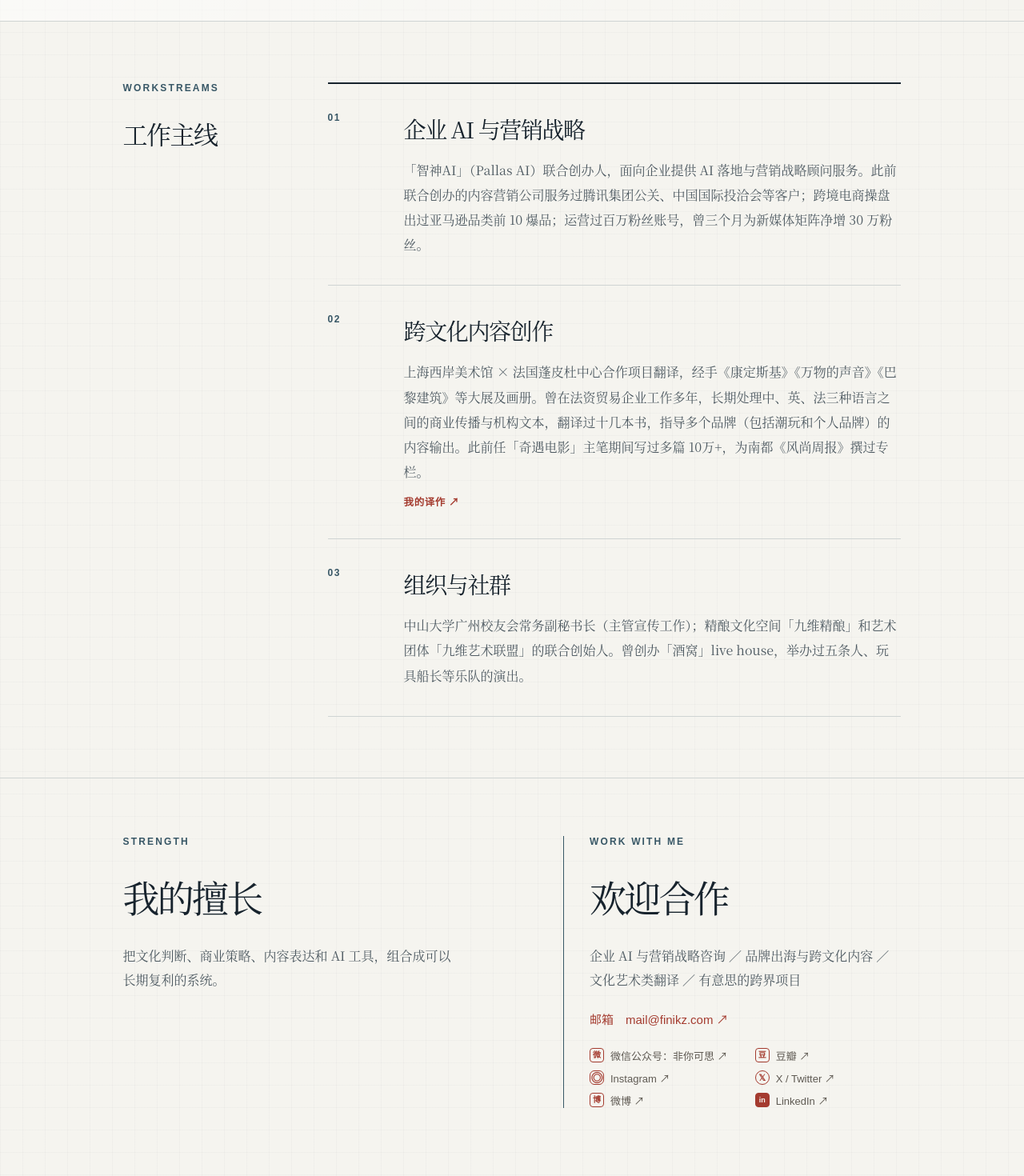
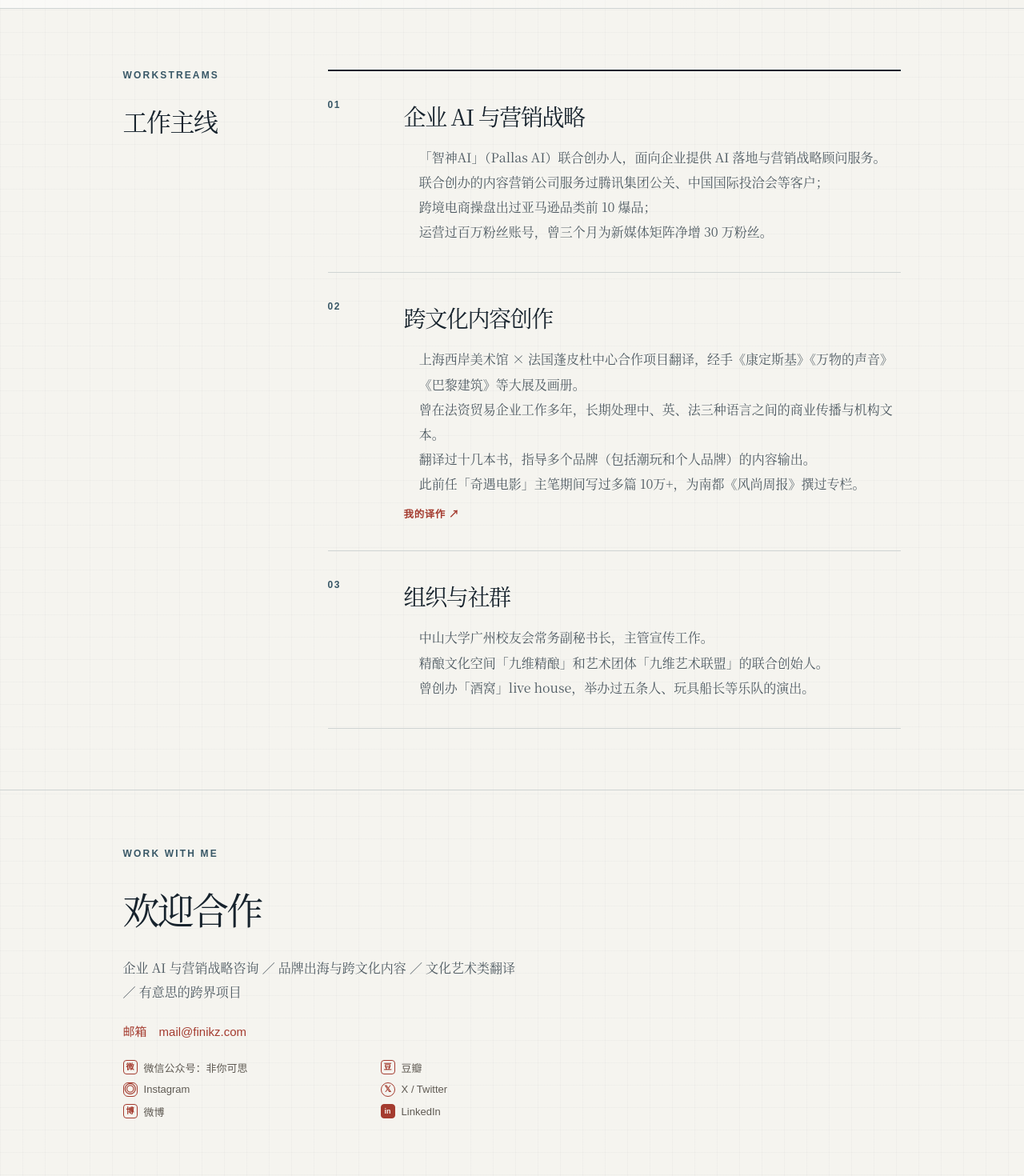
Before and after one commit to finikz/finikz.cn, a Next.js app: page /about in a window 1280 px wide. Shown: the part 520-1990 px from the top of the page at 80% size. Built offline with nearby package versions, Linux system fonts and the light colour scheme.

Commit message:
Restructure About profile

```diff
--- a/app/about/page.tsx
+++ b/app/about/page.tsx
@@ -10,18 +10,32 @@ const workstreams = [
   {
     number: "01",
     title: "企业 AI 与营销战略",
-    text: "「智神AI」（Pallas AI）联合创办人，面向企业提供 AI 落地与营销战略顾问服务。此前联合创办的内容营销公司服务过腾讯集团公关、中国国际投洽会等客户；跨境电商操盘出过亚马逊品类前 10 爆品；运营过百万粉丝账号，曾三个月为新媒体矩阵净增 30 万粉丝。",
+    points: [
+      "「智神AI」（Pallas AI）联合创办人，面向企业提供 AI 落地与营销战略顾问服务。",
+      "联合创办的内容营销公司服务过腾讯集团公关、中国国际投洽会等客户；",
+      "跨境电商操盘出过亚马逊品类前 10 爆品；",
+      "运营过百万粉丝账号，曾三个月为新媒体矩阵净增 30 万粉丝。",
+    ],
   },
   {
     number: "02",
     title: "跨文化内容创作",
-    text: "上海西岸美术馆 × 法国蓬皮杜中心合作项目翻译，经手《康定斯基》《万物的声音》《巴黎建筑》等大展及画册。曾在法资贸易企业工作多年，长期处理中、英、法三种语言之间的商业传播与机构文本，翻译过十几本书，指导多个品牌（包括潮玩和个人品牌）的内容输出。此前任「奇遇电影」主笔期间写过多篇 10万+，为南都《风尚周报》撰过专栏。",
+    points: [
+      "上海西岸美术馆 × 法国蓬皮杜中心合作项目翻译，经手《康定斯基》《万物的声音》《巴黎建筑》等大展及画册。",
+      "曾在法资贸易企业工作多年，长期处理中、英、法三种语言之间的商业传播与机构文本。",
+      "翻译过十几本书，指导多个品牌（包括潮玩和个人品牌）的内容输出。",
+      "此前任「奇遇电影」主笔期间写过多篇 10万+，为南都《风尚周报》撰过专栏。",
+    ],
     href: "/works",
   },
   {
     number: "03",
     title: "组织与社群",
-    text: "中山大学广州校友会常务副秘书长（主管宣传工作）；精酿文化空间「九维精酿」和艺术团体「九维艺术联盟」的联合创始人。曾创办「酒窝」live house，举办过五条人、玩具船长等乐队的演出。",
+    points: [
+      "中山大学广州校友会常务副秘书长，主管宣传工作。",
+      "精酿文化空间「九维精酿」和艺术团体「九维艺术联盟」的联合创始人。",
+      "曾创办「酒窝」live house，举办过五条人、玩具船长等乐队的演出。",
+    ],
   },
 ];
 
@@ -31,9 +45,11 @@ export default function AboutPage() {
       <SiteNav active="about" />
 
       <header className="page-hero about-hero">
-        <p className="eyebrow">ABOUT / FINIKZ</p>
-        <h1>张凤鸣<em> Finikz</em></h1>
-        <p><strong>AI 与营销战略顾问 ｜ 跨文化内容创作者</strong><br />中山大学法语系毕业，用中英法三种语言工作，在文化、商业与技术的交界处做判断。</p>
+        <div className="about-hero-copy">
+          <h1>张凤鸣<em> Finikz</em></h1>
+          <p><strong>AI 与营销战略顾问 ｜ 跨文化内容创作者</strong><br />中山大学法语系毕业，以中英法三种语言工作，擅长用 AI 把文化洞察、商业策略与内容表达，整合成一套长期复利的系统。</p>
+        </div>
+        <aside className="hero-meta">企业 AI 战略咨询 / 营销战略咨询<br />跨文化内容创作 / 中英法三语翻译<br />中山大学广州校友会常务副秘书长<br />九维精酿-九维艺术联盟联合创办人</aside>
       </header>
 
       <section className="about-workstreams" aria-labelledby="workstreams-title">
@@ -42,30 +58,25 @@ export default function AboutPage() {
           {workstreams.map((item) => (
             <article className="about-stream" key={item.number}>
               <span>{item.number}</span>
-              <div><h3>{item.title}</h3><p>{item.text}</p>{item.href && <a className="work-link" href={item.href}>我的译作 ↗</a>}</div>
+              <div><h3>{item.title}</h3><ul>{item.points.map((point) => <li key={point}>{point}</li>)}</ul>{item.href && <a className="work-link" href={item.href}>我的译作 ↗</a>}</div>
             </article>
           ))}
         </div>
       </section>
 
       <section className="about-content">
-        <div>
-          <p className="eyebrow">STRENGTH</p>
-          <h2>我的擅长</h2>
-          <p className="placeholder-copy">把文化判断、商业策略、内容表达和 AI 工具，组合成可以长期复利的系统。</p>
-        </div>
         <div className="about-contact">
           <p className="eyebrow">WORK WITH ME</p>
           <h2>欢迎合作</h2>
           <p className="placeholder-copy">企业 AI 与营销战略咨询 ／ 品牌出海与跨文化内容 ／ 文化艺术类翻译 ／ 有意思的跨界项目</p>
-          <a href="mailto:mail@finikz.com">邮箱　mail@finikz.com ↗</a>
+          <a href="mailto:mail@finikz.com">邮箱　mail@finikz.com</a>
           <div className="social-links">
-            <a href="https://mp.weixin.qq.com/mp/qrcode?scene=10000005&amp;size=102&amp;__biz=MjM5MzU0OTgyMw==&amp;mid=2652370389&amp;idx=1&amp;sn=f8a4a7adf5aee2d4d476fe52750ef66d&amp;send_time=" target="_blank" rel="noreferrer"><i className="social-icon wechat">微</i>微信公众号：非你可思 ↗</a>
-            <a href="https://www.douban.com/people/phoenixZ/" target="_blank" rel="noreferrer"><i className="social-icon douban">豆</i>豆瓣 ↗</a>
-            <a href="https://instagram.com/finikz" target="_blank" rel="noreferrer"><i className="social-icon instagram">◎</i>Instagram ↗</a>
-            <a href="https://twitter.com/finikz" target="_blank" rel="noreferrer"><i className="social-icon x">𝕏</i>X / Twitter ↗</a>
-            <a href="http://www.weibo.com/finikz" target="_blank" rel="noreferrer"><i className="social-icon weibo">博</i>微博 ↗</a>
-            <a href="https://www.linkedin.com/in/finikz" target="_blank" rel="noreferrer"><i className="social-icon linkedin">in</i>LinkedIn ↗</a>
+            <a href="https://mp.weixin.qq.com/mp/qrcode?scene=10000005&amp;size=102&amp;__biz=MjM5MzU0OTgyMw==&amp;mid=2652370389&amp;idx=1&amp;sn=f8a4a7adf5aee2d4d476fe52750ef66d&amp;send_time=" target="_blank" rel="noreferrer"><i className="social-icon wechat">微</i>微信公众号：非你可思</a>
+            <a href="https://www.douban.com/people/phoenixZ/" target="_blank" rel="noreferrer"><i className="social-icon douban">豆</i>豆瓣</a>
+            <a href="https://instagram.com/finikz" target="_blank" rel="noreferrer"><i className="social-icon instagram">◎</i>Instagram</a>
+            <a href="https://twitter.com/finikz" target="_blank" rel="noreferrer"><i className="social-icon x">𝕏</i>X / Twitter</a>
+            <a href="http://www.weibo.com/finikz" target="_blank" rel="noreferrer"><i className="social-icon weibo">博</i>微博</a>
+            <a href="https://www.linkedin.com/in/finikz" target="_blank" rel="noreferrer"><i className="social-icon linkedin">in</i>LinkedIn</a>
           </div>
         </div>
       </section>
--- a/app/consulting.css
+++ b/app/consulting.css
@@ -61,6 +61,9 @@ body {
 .page-hero, .archive-hero { padding: 10vw 12vw 6vw; background: linear-gradient(120deg, rgba(255,255,255,.64), transparent); }
 .page-hero h1 { font-size: clamp(60px, 8vw, 122px); }
 .page-hero>p:last-child { max-width: 620px; font-size: 18px; color: #46545d; }
+.about-hero { display: grid; grid-template-columns: minmax(0, 650px) minmax(260px, 1fr); gap: 6vw; align-items: end; }
+.about-hero .about-hero-copy>p { max-width: 620px; margin: 0; font-size: 18px; line-height: 1.9; color: #46545d; }
+.about-hero .hero-meta { justify-self: end; margin: 0 0 7px; max-width: 330px; }
 .project-list { padding-top: 64px; }
 .project-row { grid-template-columns: 70px minmax(210px, .8fr) minmax(0, 1.8fr) 110px; gap: 34px; padding: 46px 0; }
 .project-row>span { color: #385766; font-weight: 700; }
@@ -69,10 +72,10 @@ body {
 .project-row>b { text-align: right; color: #869198; }
 .work-link { color: var(--red); font-weight: 700; }
 
-.about-content { gap: 10vw; }
+.about-content { grid-template-columns: minmax(0, 620px); gap: 0; }
 .about-content h2 { font-size: 46px; }
 .placeholder-copy { max-width: 500px; font-size: 16px; color: #4d5961; }
-.about-contact { border-left-color: #385766; }
+.about-contact { padding-left: 0; border-left: 0; }
 .about-contact>a, .social-links a:hover { color: var(--red); }
 
 .about-workstreams { padding: 76px 12vw; border-bottom: 1px solid var(--line); }
@@ -82,7 +85,7 @@ body {
 .about-stream { display: grid; grid-template-columns: 70px minmax(0, 1fr); gap: 25px; padding: 35px 0; border-bottom: 1px solid var(--line); }
 .about-stream>span { color: #385766; font: 700 12px Arial, "PingFang SC", sans-serif; letter-spacing: .12em; }
 .about-stream h3 { margin: 0 0 15px; font-size: 28px; font-weight: 500; letter-spacing: -.05em; }
-.about-stream p { max-width: 720px; margin: 0; color: #4d5961; font-size: 16px; line-height: 1.95; }
+.about-stream ul { max-width: 720px; margin: 0; padding-left: 1.2em; color: #4d5961; font-size: 16px; line-height: 1.95; }
 .about-stream .work-link { display: inline-block; margin-top: 14px; }
 
 .archive-hero h1 { font-size: clamp(56px, 7vw, 110px); }
@@ -105,6 +108,9 @@ footer a { color: #f2b19b; }
   .studio-hero { min-height: 570px; padding: 100px 22px 62px; }
   .studio-hero h1 { font-size: clamp(44px, 12vw, 76px); }
   .about-hero h1 { font-size: clamp(44px, 12vw, 76px); }
+  .about-hero { display: block; }
+  .about-hero .about-hero-copy>p { font-size: 16px; }
+  .about-hero .hero-meta { margin: 28px 0 0; max-width: none; }
   .studio-intro { margin-top: 22px; font-size: 16px; }
   .hero-meta { margin-top: 22px; padding-left: 18px; font-size: 13px; }
   .studio-work { padding-top: 58px; }
```
